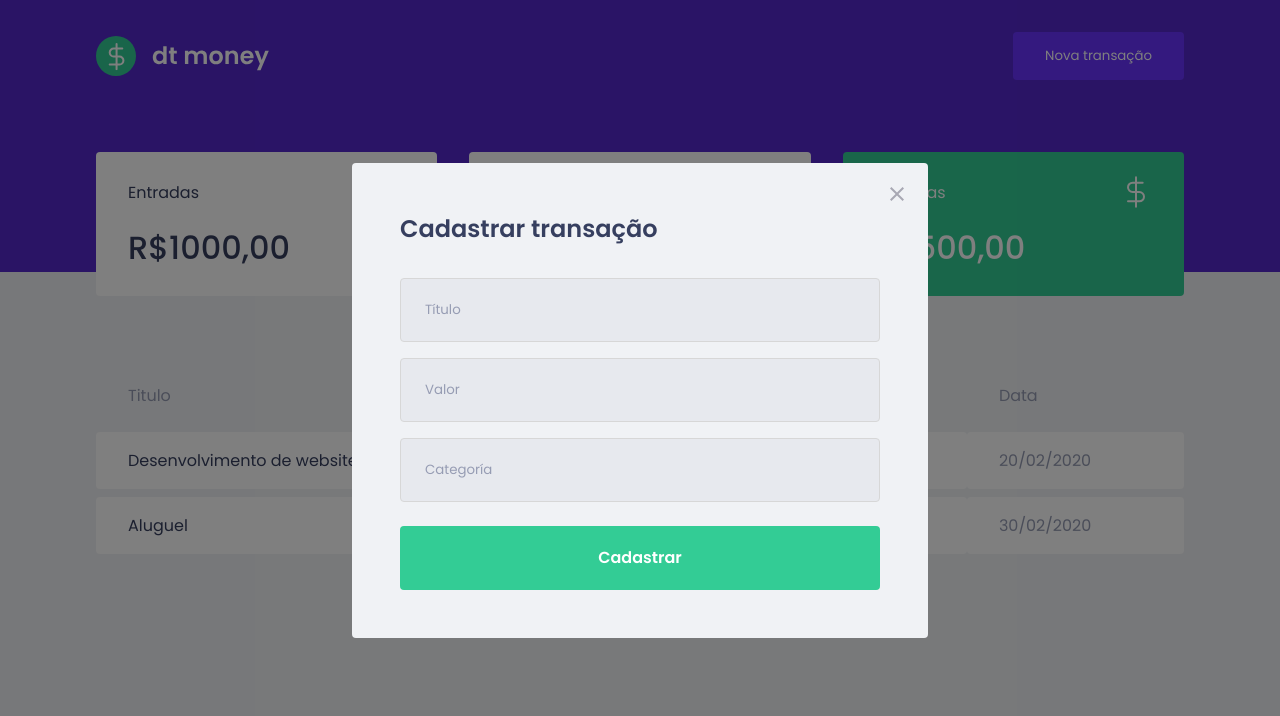
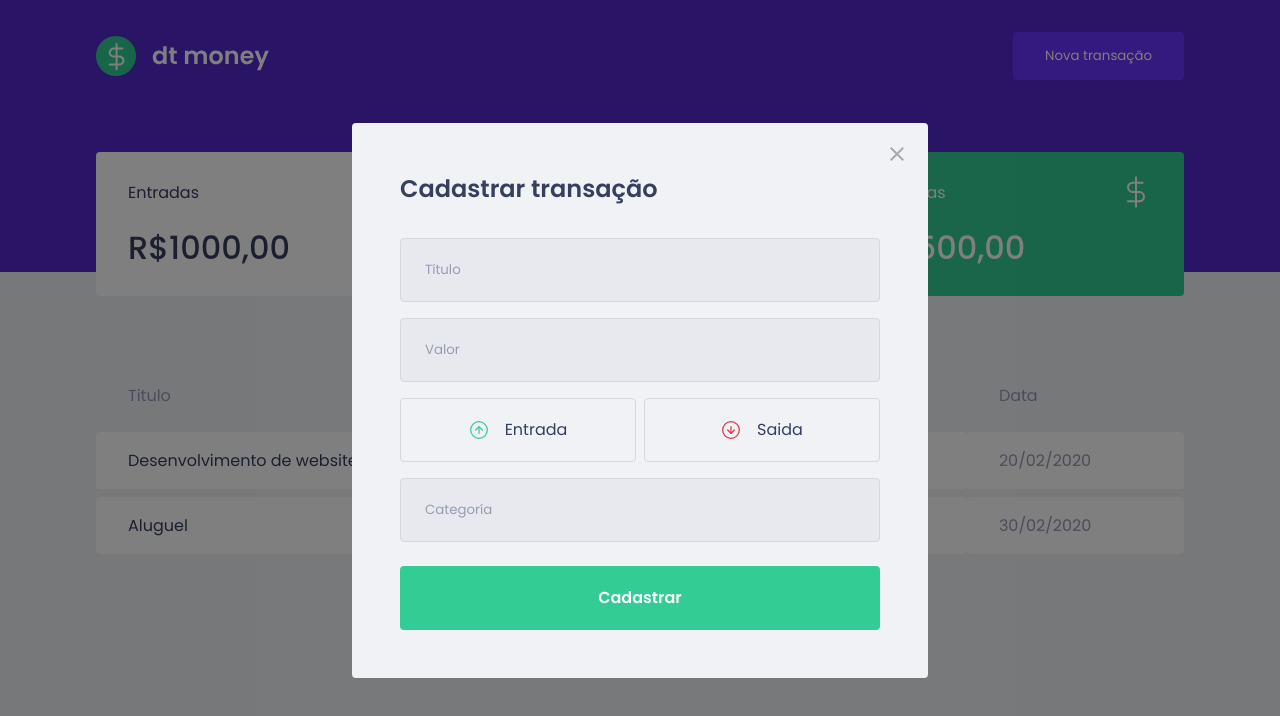
Before and after one commit to ricardo-rp-ignite/dtmoney, a React (Create React App) app: page / in a window 1280 px wide. Both pictures are taken after a click on the button "Nova transação". Shown: the top 716 px of the page. Built offline with nearby package versions, Linux system fonts and the light colour scheme; no server answers; what miragejs would draw is missing.

Commit message:
✨ Created transaction type buttons

```diff
--- a/package.json
+++ b/package.json
@@ -16,6 +16,7 @@
     "eslint-config-prettier": "^8.3.0",
     "eslint-plugin-prettier": "^4.0.0",
     "miragejs": "^0.1.42",
+    "polished": "^4.1.3",
     "prettier": "^2.4.1",
     "react": "^17.0.2",
     "react-dom": "^17.0.2",
--- a/src/components/NewTransactionModal/index.tsx
+++ b/src/components/NewTransactionModal/index.tsx
@@ -1,7 +1,9 @@
 import Modal from 'react-modal'
-import { Form } from './styles'
+import { Form, TransactionTypeContainer } from './styles'
 
 import closeImg from '../../assets/close.svg'
+import incomeImg from '../../assets/income.svg'
+import outcomeImg from '../../assets/outcome.svg'
 
 Modal.setAppElement('#root')
 
@@ -34,6 +36,18 @@
 
         <input placeholder="Título" />
         <input type="number" placeholder="Valor" />
+
+        <TransactionTypeContainer>
+          <button type="button">
+            <img src={incomeImg} alt="Entrada" />
+            <span>Entrada</span>
+          </button>
+          <button type="button">
+            <img src={outcomeImg} alt="Saida" />
+            <span>Saida</span>
+          </button>
+        </TransactionTypeContainer>
+
         <input placeholder="Categoría" />
 
         <button type="submit">Cadastrar</button>
--- a/src/components/NewTransactionModal/styles.ts
+++ b/src/components/NewTransactionModal/styles.ts
@@ -1,4 +1,5 @@
 import styled from 'styled-components'
+import { darken } from 'polished'
 
 export const Form = styled.form`
   h2 {
@@ -44,3 +45,39 @@
     }
   }
 `
+export const TransactionTypeContainer = styled.div`
+  margin: 1rem 0;
+  display: grid;
+  grid-template-columns: repeat(2, 1fr);
+  gap: 0.5rem;
+
+  button {
+    height: 4rem;
+    border: 1px solid #d7d7d7;
+    border-radius: 0.25rem;
+
+    background: transparent;
+
+    display: flex;
+    align-items: center;
+    justify-content: center;
+
+    transition: border-color 0.2s;
+
+    &:hober {
+      border-color: ${darken(0.1, '#d7d7d7')};
+    }
+
+    img {
+      width: 20px;
+      height: 20px;
+    }
+
+    span {
+      display: inline-block;
+      margin-left: 1rem;
+      font-size: 1rem;
+      color: var(--text-title);
+    }
+  }
+`
--- a/src/components/Summary/index.tsx
+++ b/src/components/Summary/index.tsx
@@ -1,5 +1,5 @@
 import incomeImg from '../../assets/income.svg'
-import expenditureImg from '../../assets/expenditure.svg'
+import outcomeImg from '../../assets/outcome.svg'
 import totalImg from '../../assets/total.svg'
 
 import { Container } from './styles'
@@ -17,7 +17,7 @@
       <div>
         <header>
           <p>Saidas</p>
-          <img src={expenditureImg} alt="Despesas" />
+          <img src={outcomeImg} alt="Despesas" />
         </header>
         <strong>- R$500,00</strong>
       </div>
```
Also changed, not shown: src/assets/outcome.svg (renamed from src/assets/expenditure.svg), 1 other file (tests, documents, lock files or other folders).
